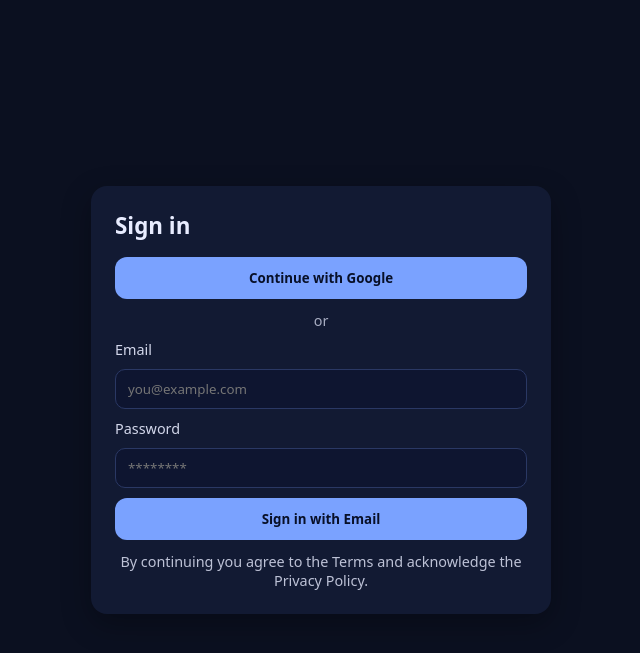
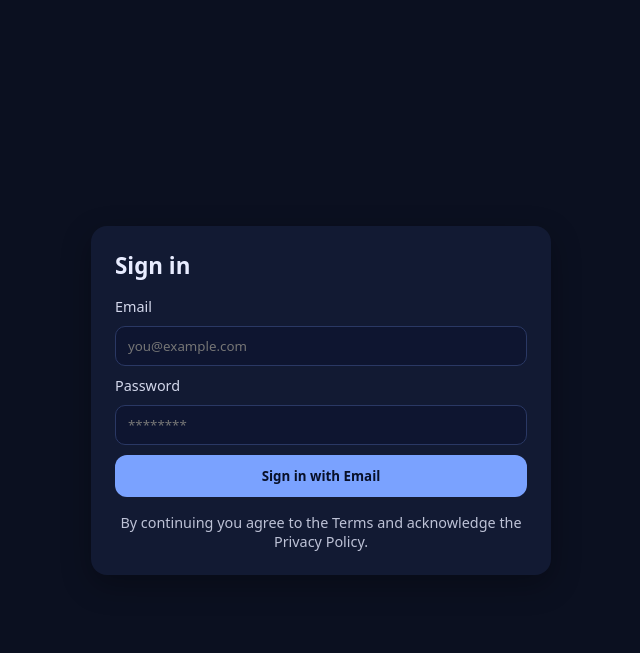
Before and after one commit to jcp-tech/DevTools, a FastAPI app: page /login in a window 1280 px wide. Shown: the top 653 px of the page, without its empty margins (319-959 px from the left). Run offline with FastAPI, Linux system fonts and the light colour scheme.

Commit message:
Refactor login page layout and add social login markup
Improves the visual separation of login options and refines form spacing. Replaces the Google sign-in button with commented-out markup for Google, GitHub, and Microsoft social login buttons, including updated styles for future use.

```diff
--- a/UI/flask_login/templates/login.html
+++ b/UI/flask_login/templates/login.html
@@ -16,9 +16,21 @@
     input { width: 100%; padding: 10px 12px; border: 1px solid #2a3864; border-radius: 10px; background: #0e1530; color: var(--text); }
     button, .btn { width: 100%; padding: 12px; border: 0; border-radius: 12px; background: var(--accent); color: #081028; font-weight: 700; cursor: pointer; text-align:center; text-decoration:none; display:inline-block; }
     button:hover, .btn:hover { filter: brightness(1.08); }
-    .sep { text-align:center; margin: 10px 0; opacity: .7; font-size: .9rem; }
+    .sep { text-align:center; margin: 14px 0; opacity: .7; font-size: .9rem; position: relative; }
+    .sep::before, .sep::after {
+      content:""; height:1px; background:#2a3864; position:absolute; top:50%; width:40%; }
+    .sep::before { left:0; }
+    .sep::after { right:0; }
     .alert { background:#2a1120; border:1px solid var(--danger); color:#ffd7d7; padding:10px 12px; border-radius:10px; margin:0 0 12px; }
     .muted { font-size: .9rem; opacity: .8; text-align:center; margin-top:12px; }
+    .socials { display:flex; justify-content:center; gap:12px; }
+    .icon-btn {
+      flex:1; display:flex; align-items:center; justify-content:center;
+      background:#0e1530; border:1px solid #2a3864; border-radius:12px;
+      padding:10px; cursor:pointer; transition:.2s;
+    }
+    .icon-btn:hover { background:#182240; }
+    .icon-btn svg { width:20px; height:20px; fill:var(--text); }
   </style>
 </head>
 <body>
@@ -30,16 +42,8 @@
         <div class="alert">{{ error }}</div>
       {% endif %}
 
-      <!-- Google Sign-in -->
-      <form action="/login/google" method="get" style="margin-bottom:12px;">
-        <input type="hidden" name="next" value="{{ next }}">
-        <button type="submit">Continue with Google</button>
-      </form>
-
-      <div class="sep">or</div>
-
       <!-- Email + Password via Firebase Auth REST -->
-      <form action="/login/email" method="post" class="row">
+      <form action="/login/email" method="post" class="row" style="margin-bottom:16px;">
         <input type="hidden" name="next" value="{{ next }}">
         <label for="email">Email</label>
         <input id="email" name="email" type="email" placeholder="you@example.com" required>
@@ -50,6 +54,31 @@
         <button type="submit">Sign in with Email</button>
       </form>
 
+    <!--
+      <div class="sep">or</div>
+
+      <div class="socials">
+        <form action="/login/google" method="get">
+          <input type="hidden" name="next" value="{{ next }}">
+          <button type="submit" class="icon-btn" title="Google">
+            <svg xmlns="http://www.w3.org/2000/svg" viewBox="0 0 488 512"><path d="M488 261.8C488 403.3 391.1 504 248 504 110.8 504 0 393.2 0 256S110.8 8 248 8c67.2 0 123.7 24.6 167.5 64.9l-67.9 65.1C323.5 110.5 288.7 96 248 96c-84.3 0-152.7 68.6-152.7 160s68.4 160 152.7 160c73.5 0 120.9-42.6 126.1-102.4H248v-81.6h240c2.2 12.7 4 24.9 4 41.8z"/></svg>
+          </button>
+        </form>
+        <form action="/login/github" method="get">
+          <input type="hidden" name="next" value="{{ next }}">
+          <button type="submit" class="icon-btn" title="GitHub">
+            <svg xmlns="http://www.w3.org/2000/svg" viewBox="0 0 496 512"><path d="M165.9 397.4c0 2-2.3 3.6-5.2 3.6-3.2 0-5.5-1.6-5.5-3.6 0-2 2.3-3.6 5.2-3.6 2.9 0 5.5 1.6 5.5 3.6zm-31.3-1c-.7 2 1.2 4.3 4.3 5.1 3.2.8 6.5-.2 7.2-2.2.7-2-1.2-4.3-4.3-5.1-3.1-.9-6.5.1-7.2 2.2zm44.2-2c-2.9.8-4.9 3.2-4.3 5.2.7 2 3.9 3 7.2 2.2 3.2-.8 5-3.1 4.3-5.2-.6-2.1-3.9-3-7.2-2.2zm67.3-367C82 27.5 0 109.6 0 214c0 84.5 54.9 156.3 131.3 181.6 9.6 1.8 13.1-4.2 13.1-9.3 0-4.6-.2-16.8-.2-32.9-53.5 11.5-64.7-26-64.7-26-8.6-22.1-21.1-28-21.1-28-17.3-11.8 1.3-11.6 1.3-11.6 19.1 1.4 29.2 19.7 29.2 19.7 17 29.3 44.5 20.9 55.4 16 1.7-12.5 6.7-20.9 12.3-25.7-42.7-4.9-87.6-21.4-87.6-95.6 0-21.1 7.6-38.4 20-52-2-5-8.7-24.9 1.9-51.8 0 0 16.3-5.2 53.4 19.9 15.5-4.3 32.1-6.4 48.6-6.5 16.5.1 33.1 2.2 48.7 6.5 37.1-25.1 53.4-19.9 53.4-19.9 10.7 26.9 4 46.8 1.9 51.8 12.5 13.6 20 30.9 20 52 0 74.3-45 90.6-87.9 95.5 6.9 5.9 13.1 17.5 13.1 35.3 0 25.5-.2 46.1-.2 52.4 0 5.1 3.4 11.1 13.1 9.2C441.1 370.3 496 298.5 496 214c0-104.4-82-186.5-183.9-186.5z"/></svg>
+          </button>
+        </form>
+        <form action="/login/microsoft" method="get">
+          <input type="hidden" name="next" value="{{ next }}">
+          <button type="submit" class="icon-btn" title="Microsoft">
+            <svg xmlns="http://www.w3.org/2000/svg" viewBox="0 0 448 512"><path d="M0 32h214v214H0V32zm234 0h214v214H234V32zM0 266h214v214H0V266zm234 0h214v214H234V266z"/></svg>
+          </button>
+        </form>
+      </div>
+    -->
+
       <div class="muted">
         By continuing you agree to the Terms and acknowledge the Privacy Policy.
       </div>
```
